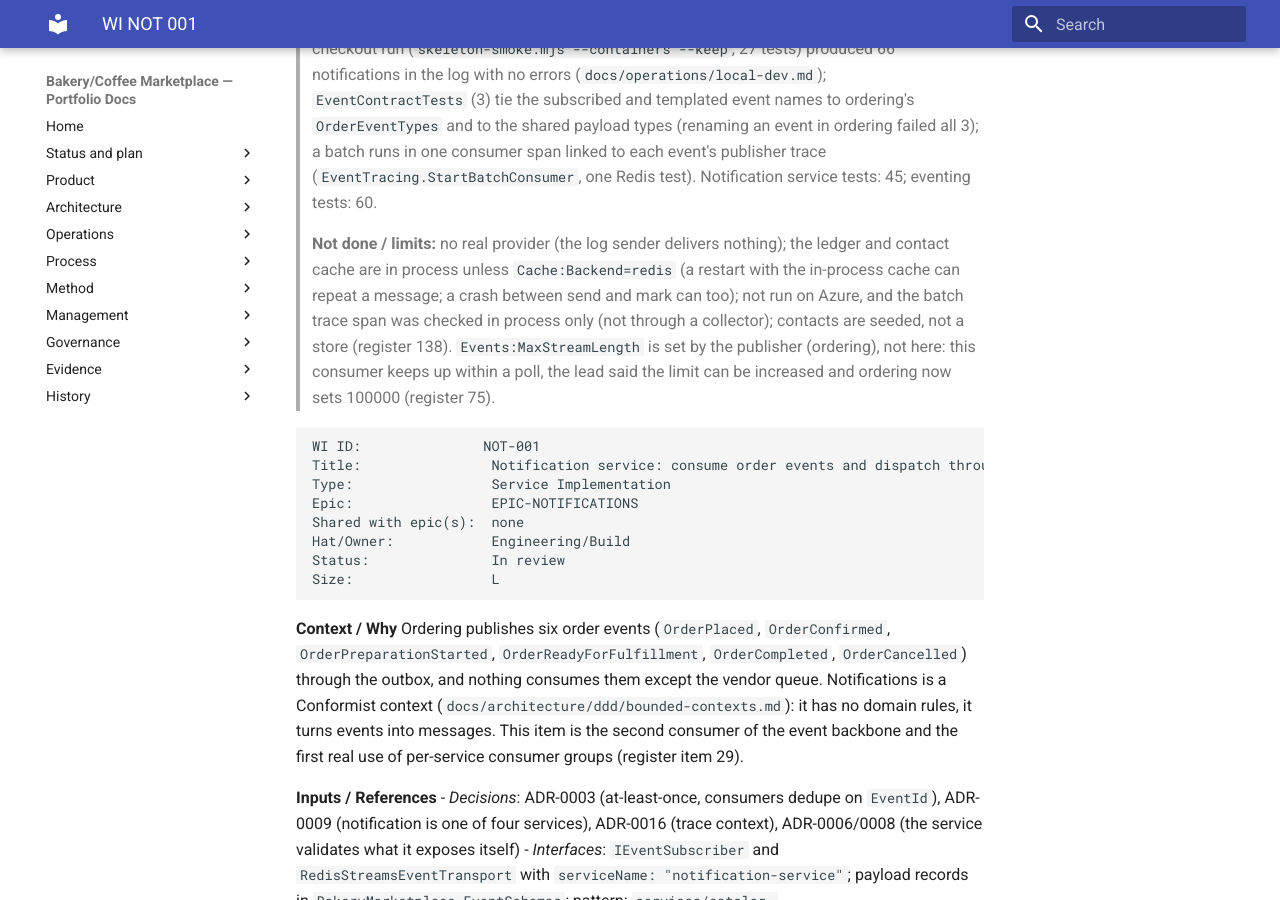
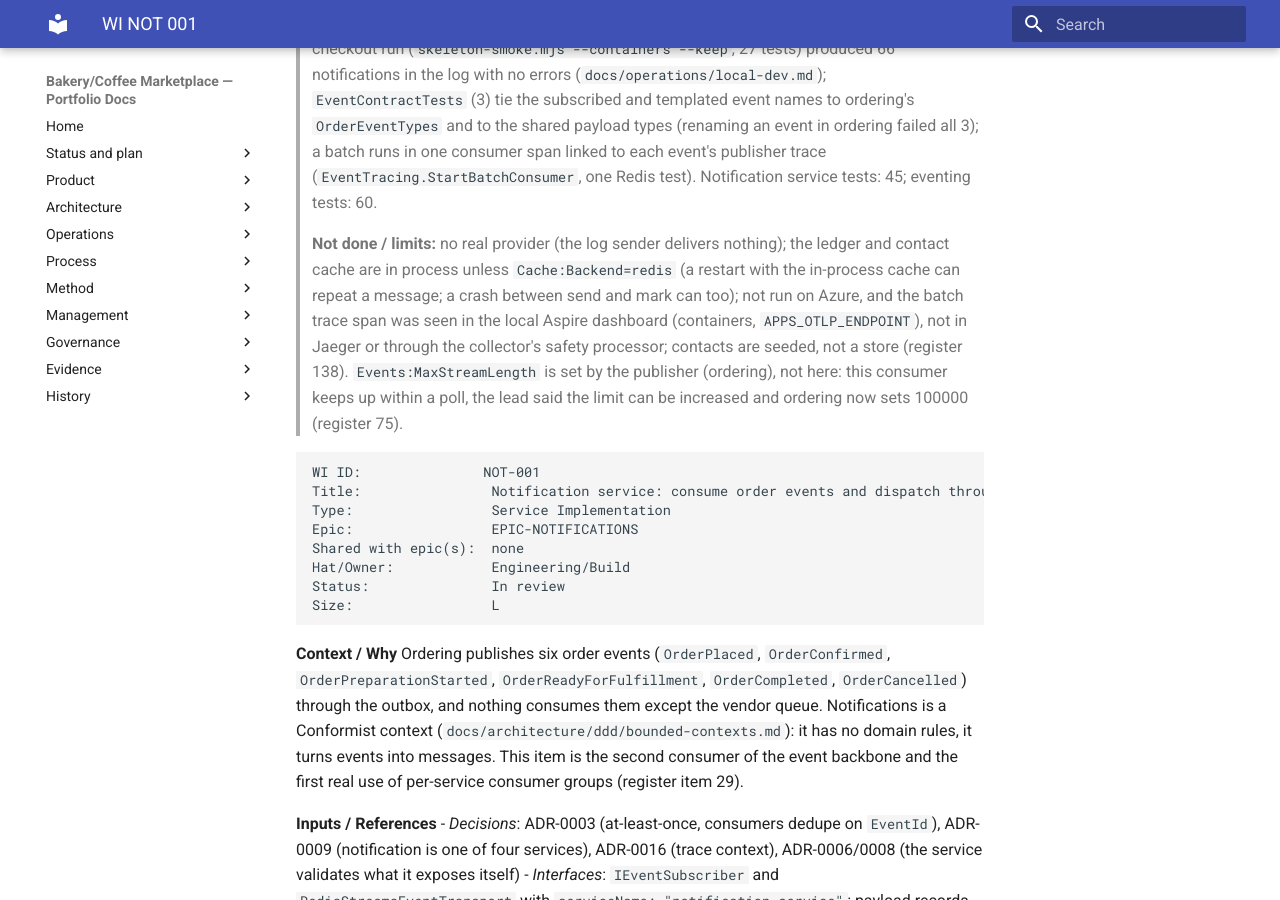
Before and after one commit to benjamin-hedrick/bakery-marketplace, an MkDocs documentation site: the page built from docs/product/backlog/WI-NOT-001.md, in a window 1280 px wide and 900 px high, scrolled down 780 px. Built offline with MkDocs 1.6.1 and Material for MkDocs 9.7.7, drawn with Linux system fonts in a browser that asks for light colours.

Commit message:
NOT-001: notification-service exports traces (AddBakeryTelemetry); apps containers take APPS_OTLP_ENDPOINT; batch span seen in the Aspire dashboard
The batch trace test now also asserts the span ends once.

Co-Authored-By: Claude Sonnet 5.5 <noreply@anthropic.com>

````diff
--- a/docker-compose.yml
+++ b/docker-compose.yml
@@ -125,6 +125,8 @@ services:
       Data__Backend: cosmos
       Events__Backend: redis
       Redis__ConnectionString: redis-events:6379
+      # Traces: empty means no export. To see them, run the tracing profile too and set APPS_OTLP_ENDPOINT=http://aspire-dashboard:18889 (OTLP/gRPC, container network).
+      OTEL_EXPORTER_OTLP_ENDPOINT: ${APPS_OTLP_ENDPOINT:-}
       Cosmos__ConnectionString: AccountEndpoint=http://cosmos:8081/;AccountKey=C2y6yDjf5/R+ob0N8A7Cgv30VRDJIWEHLM+4QDU5DE2nQ9nDuVTqobD4b8mGGyPMbIZnqyMsEcaGQy67XIw/Jw==
     ports: ["127.0.0.1:${CATALOG_PORT:-5200}:5200"]
 
@@ -152,6 +154,7 @@ services:
       ASPNETCORE_ENVIRONMENT: Development
       Events__Backend: redis
       Redis__ConnectionString: redis-events:6379
+      OTEL_EXPORTER_OTLP_ENDPOINT: ${APPS_OTLP_ENDPOINT:-}
     ports: ["127.0.0.1:${NOTIFICATION_PORT:-5400}:5400"]
 
   graphql-bff:
--- a/docs/product/backlog/WI-NOT-001.md
+++ b/docs/product/backlog/WI-NOT-001.md
@@ -6,7 +6,7 @@
 >
 > **Added later the same day:** the service is in the Compose `apps` profile (port 5400); a real-checkout run (`skeleton-smoke.mjs --containers --keep`, 27 tests) produced 66 notifications in the log with no errors (`docs/operations/local-dev.md`); `EventContractTests` (3) tie the subscribed and templated event names to ordering's `OrderEventTypes` and to the shared payload types (renaming an event in ordering failed all 3); a batch runs in one consumer span linked to each event's publisher trace (`EventTracing.StartBatchConsumer`, one Redis test). Notification service tests: 45; eventing tests: 60.
 >
-> **Not done / limits:** no real provider (the log sender delivers nothing); the ledger and contact cache are in process unless `Cache:Backend=redis` (a restart with the in-process cache can repeat a message; a crash between send and mark can too); not run on Azure, and the batch trace span was checked in process only (not through a collector); contacts are seeded, not a store (register 138). `Events:MaxStreamLength` is set by the publisher (ordering), not here: this consumer keeps up within a poll, the lead said the limit can be increased and ordering now sets 100000 (register 75).
+> **Not done / limits:** no real provider (the log sender delivers nothing); the ledger and contact cache are in process unless `Cache:Backend=redis` (a restart with the in-process cache can repeat a message; a crash between send and mark can too); not run on Azure, and the batch trace span was seen in the local Aspire dashboard (containers, `APPS_OTLP_ENDPOINT`), not in Jaeger or through the collector's safety processor; contacts are seeded, not a store (register 138). `Events:MaxStreamLength` is set by the publisher (ordering), not here: this consumer keeps up within a poll, the lead said the limit can be increased and ordering now sets 100000 (register 75).
 
 ```
 WI ID:               NOT-001
````
Also changed, not shown: docs/operations/local-dev.md (+2 -0 lines), docs/product/backlog/current-plan.md (+1 -1 lines), 2 other files.
